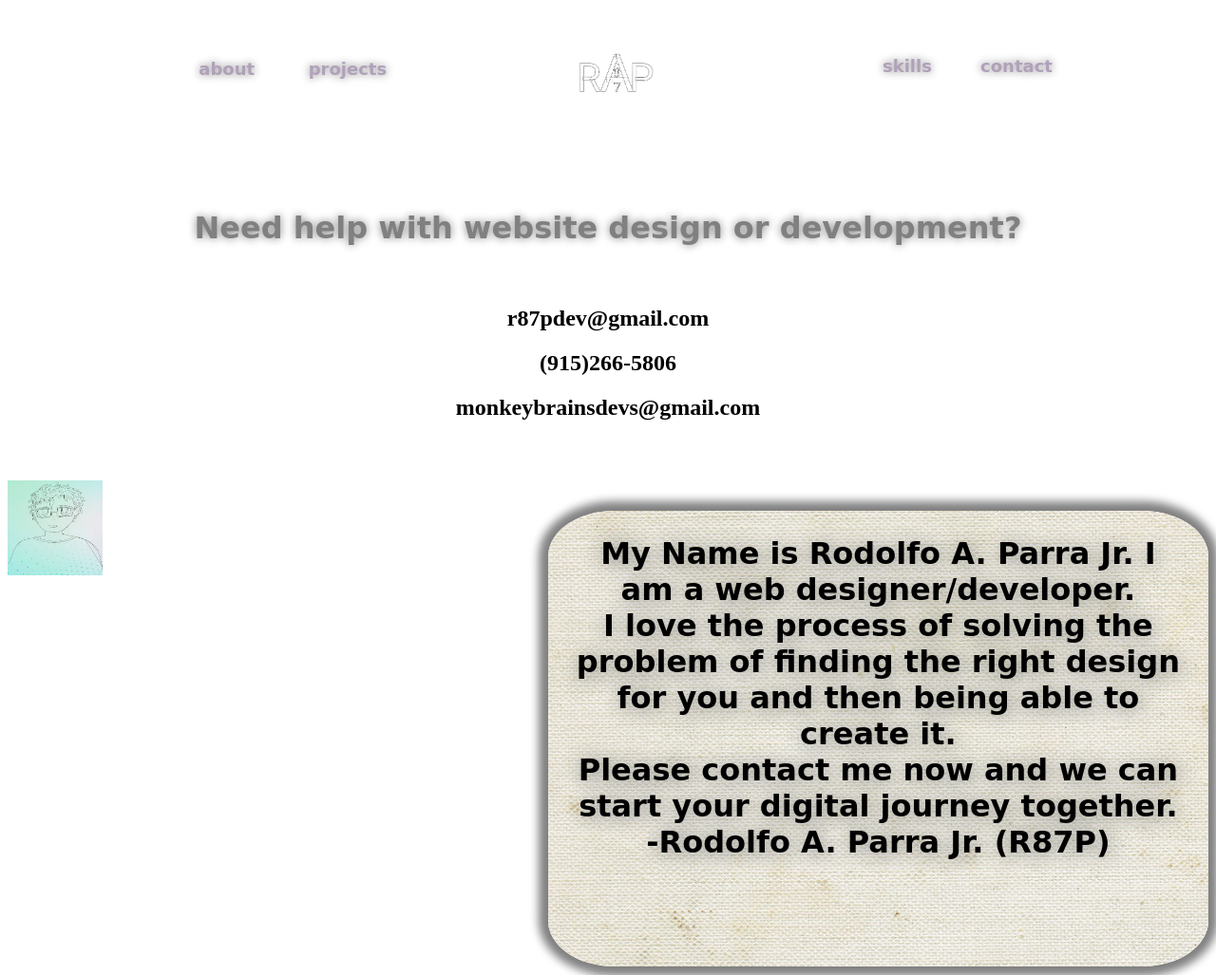
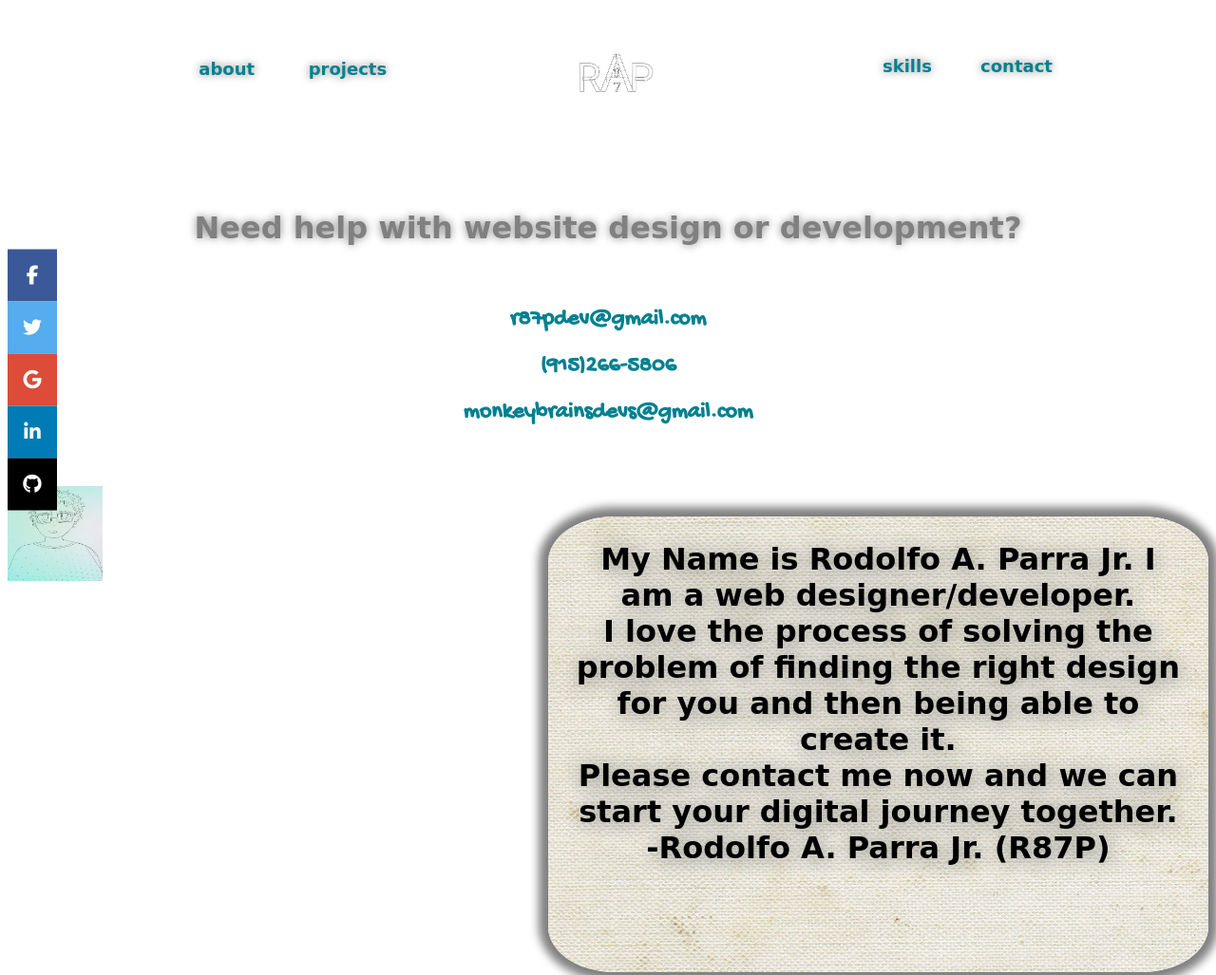
Before and after one commit to R87P/Personal_site, a plain HTML site: page index.html in a window 1280 px wide. Shown: the top 1027 px of the page at 95% size. Drawn offline with Linux system fonts and the light colour scheme; a web font is replaced by a local one.

Commit message:
commit on master

```diff
--- a/index.html
+++ b/index.html
@@ -28,10 +28,17 @@
     </nav>
 
     <h1 class="font-style1 text-align m-b2">Need help with website design or development?</h1>
-    <h2 class="text-align">r87pdev@gmail.com</h2>
-    <h2 class="text-align">(915)266-5806</h2>
-    <h2 class="text-align m-b2">monkeybrainsdevs@gmail.com</h2>
+    <h2 class="text-align font-style2">r87pdev@gmail.com</h2>
+    <h2 class="text-align font-style2">(915)266-5806</h2>
+    <h2 class="text-align m-b2 font-style2">monkeybrainsdevs@gmail.com</h2>
 
+    <div class="icon-bar">
+        <a href="#" class="facebook"><i class="fa fa-facebook"></i></a>
+        <a href="#" class="twitter"><i class="fa fa-twitter"></i></a>
+        <a href="#" class="google"><i class="fa fa-google"></i></a>
+        <a href="#" class="linkedin"><i class="fa fa-linkedin"></i></a>
+        <a href="#" class="github"><i class="fa fa-github"></i></a>
+      </div>
 
 
     <section class="flex-column-center">
--- a/scss/style.scss
+++ b/scss/style.scss
@@ -37,7 +37,7 @@ nav {
                 li {
                     font-family: $secondary-font;
                     font-size: large;
-                    color:$fifth-color;
+                    color:$secondary-blue;
                     font-weight: bold;
                     text-shadow: 0px 0px 10px grey;
                     padding: 20%;
@@ -45,7 +45,7 @@ nav {
 
                 li:hover {
                     text-transform: capitalize;
-                    color: $sixth-color;
+                    color: $primary-color;
                 }
             }
     }
@@ -87,6 +87,11 @@ nav {
     font-family: $fourth-font;
     text-shadow: 0px 0px 10px grey;
     font-size: xx-large;
+}
+
+.font-style2 {
+    font-family: $third-font;
+    color: $secondary-blue
 }
 
 .text-align {
@@ -289,6 +294,54 @@ nav {
     }
 }
 
+
+.icon-bar {
+    position: fixed;
+    top: 50%;
+    -webkit-transform: translateY(-50%);
+    -ms-transform: translateY(-50%);
+    transform: translateY(-50%);
+  }
+
+  /* Style the icon bar links */
+  .icon-bar a {
+    display: block;
+    text-align: center;
+    padding: 16px;
+    transition: all 0.3s ease;
+    color: white;
+    font-size: 20px;
+  }
+
+  /* Style the social media icons with color, if you want */
+  .icon-bar a:hover {
+    background-color: #000;
+  }
+
+  .facebook {
+    background: #3B5998;
+    color: white;
+  }
+
+  .twitter {
+    background: #55ACEE;
+    color: white;
+  }
+
+  .google {
+    background: #dd4b39;
+    color: white;
+  }
+
+  .linkedin {
+    background: #007bb5;
+    color: white;
+  }
+
+  .github {
+    background-color: black;
+    color: black;
+  }
 // @media screen and (min-width: 480px) {
 //     * {
 //         display: flex;
```
Also changed, not shown: scss/style.css, 1 other file.
